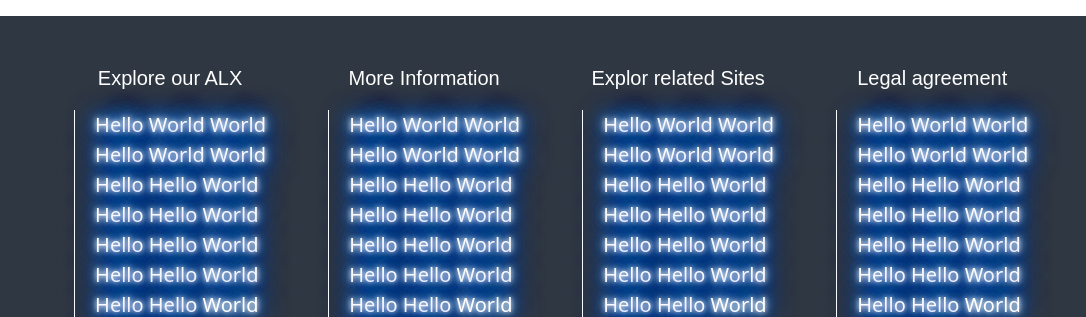
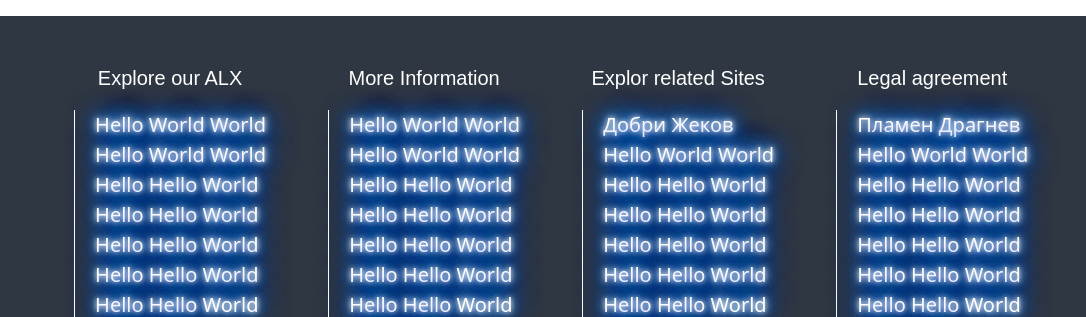
Before and after one commit to zhekovdobri/Alexandragloss_Homepage_Fashion, a plain HTML site: page index.html in a window 1280 px wide. Shown: the part 9032-9349 px from the top of the page, 0-1086 px from the left. Drawn offline with Linux system fonts and the light colour scheme; files whose address does not match are found by name.

Commit message:
Update index.html

```diff
--- a/index.html
+++ b/index.html
@@ -1312,7 +1312,7 @@
                     <nav class="list">
                         <h4>Explor related Sites</h4>
                         <ul class="ul-footer">
-                            <li class="li-footer"><a class="a-footer" href="#">Hello World World</a></li>
+                            <li class="li-footer"><a class="a-footer" href="#">Добри Жеков</a></li>
                             <li class="li-footer"><a class="a-footer" href="#">Hello World World</a></li>
                             <li class="li-footer"><a class="a-footer" href="#">Hello Hello World</a></li>
                             <li class="li-footer"><a class="a-footer" href="#">Hello Hello World</a></li>
@@ -1326,7 +1326,7 @@
                     <nav class="list">
                         <h4>Legal agreement</h4>
                         <ul class="ul-footer">
-                            <li class="li-footer"><a class="a-footer" href="#">Hello World World</a></li>
+                            <li class="li-footer"><a class="a-footer" href="#">Пламен Драгнев</a></li>
                             <li class="li-footer"><a class="a-footer" href="#">Hello World World</a></li>
                             <li class="li-footer"><a class="a-footer" href="#">Hello Hello World</a></li>
                             <li class="li-footer"><a class="a-footer" href="#">Hello Hello World</a></li>
```
